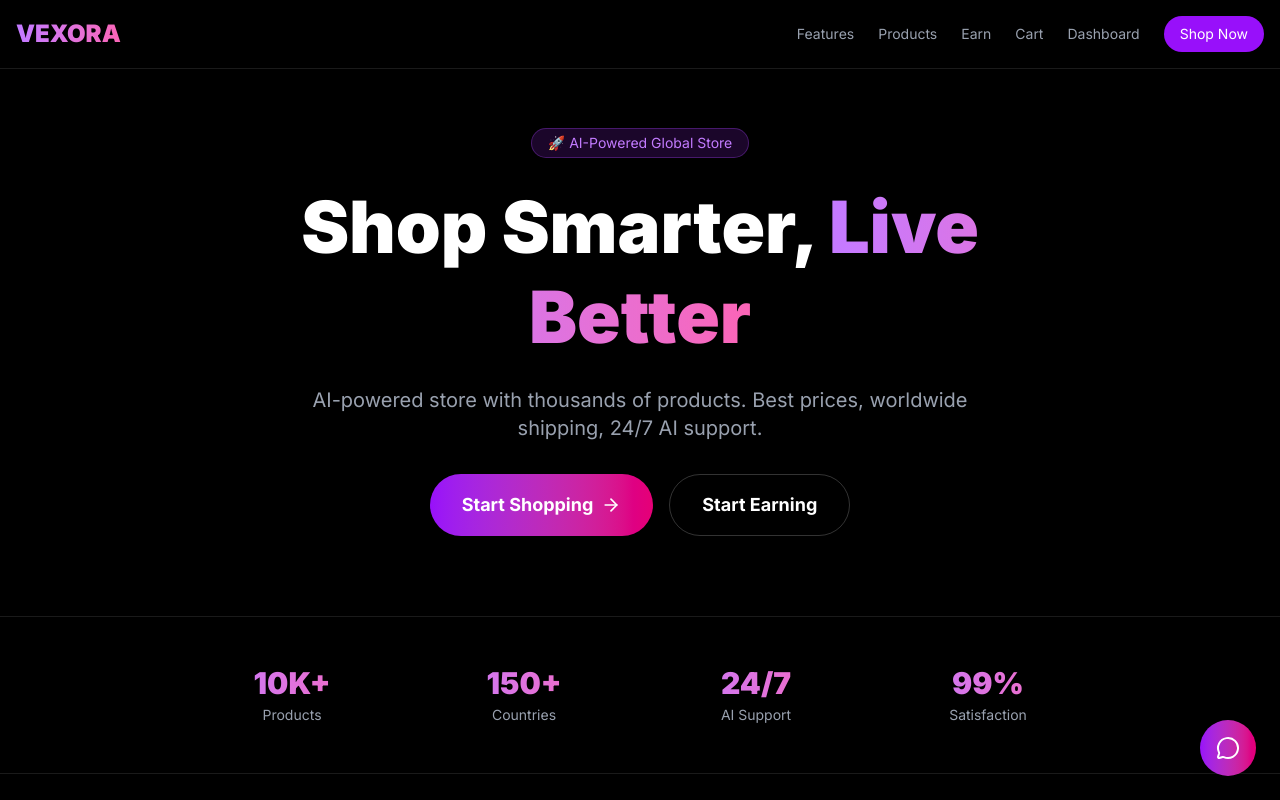
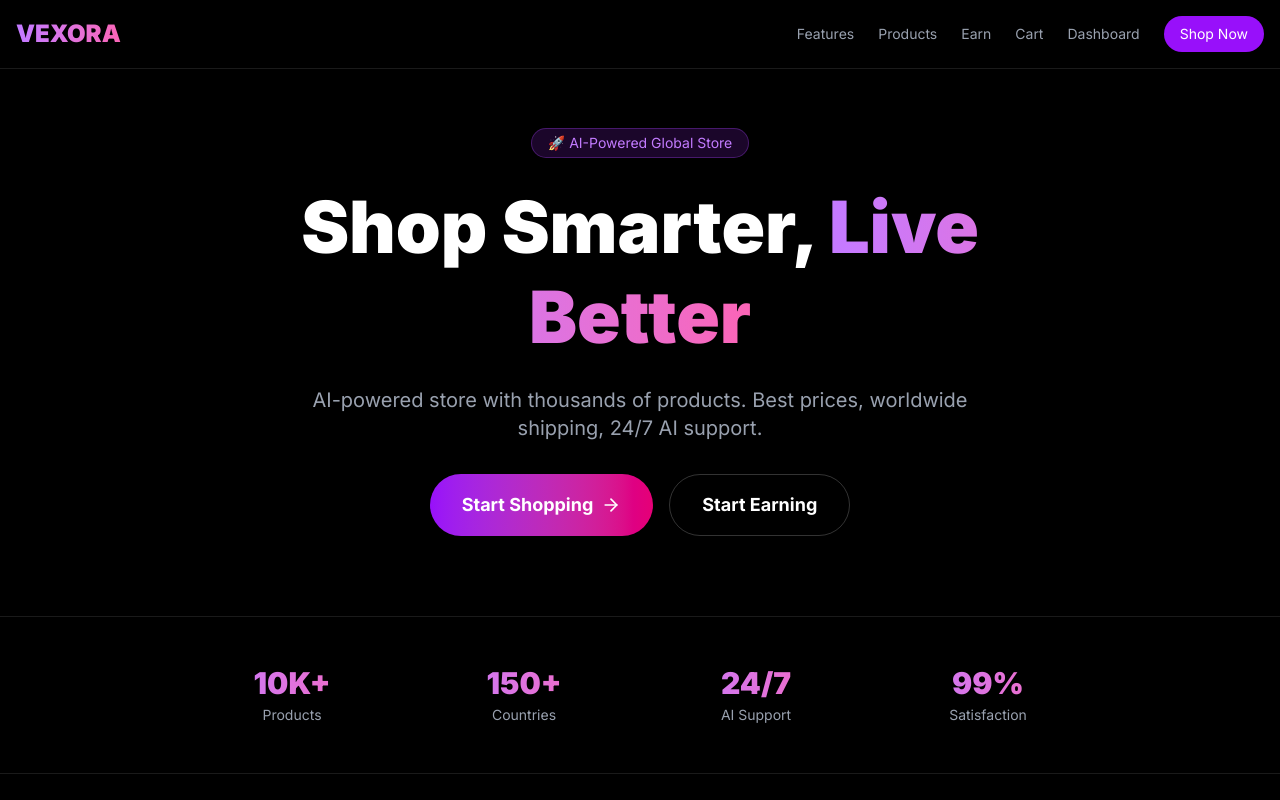
Before and after one commit to isajidmanzoor/vexora, a Next.js app: page / in a window 1280 px wide. Shown: the top 800 px of the page. Built offline with nearby package versions, Linux system fonts and the light colour scheme.

Commit message:
feat: add Vercel Analytics

```diff
--- a/app/layout.tsx
+++ b/app/layout.tsx
@@ -1,13 +1,13 @@
-import type { Metadata } from 'next'
-import { Inter } from 'next/font/google'
-import './globals.css'
-import ChatBot from './components/ChatBot'
+import type { Metadata } from "next"
+import { Inter } from "next/font/google"
+import { Analytics } from "@vercel/analytics/next"
+import "./globals.css"
 
-const inter = Inter({ subsets: ['latin'] })
+const inter = Inter({ subsets: ["latin"] })
 
 export const metadata: Metadata = {
-  title: 'VEXORA - Shop Smarter, Live Better',
-  description: 'AI-Powered Global Store with best prices and worldwide shipping',
+  title: "Vexora",
+  description: "Vexora App",
 }
 
 export default function RootLayout({
@@ -19,7 +19,7 @@ export default function RootLayout({
     <html lang="en">
       <body className={inter.className}>
         {children}
-        <ChatBot />
+        <Analytics />
       </body>
     </html>
   )
--- a/package.json
+++ b/package.json
@@ -10,6 +10,7 @@
   },
   "dependencies": {
     "@supabase/supabase-js": "^2.110.0",
+    "@vercel/analytics": "^2.0.1",
     "axios": "^1.18.1",
     "framer-motion": "^12.42.2",
     "lucide-react": "^1.23.0",
```
Also changed, not shown: 1 other file (tests, documents, lock files or other folders).
